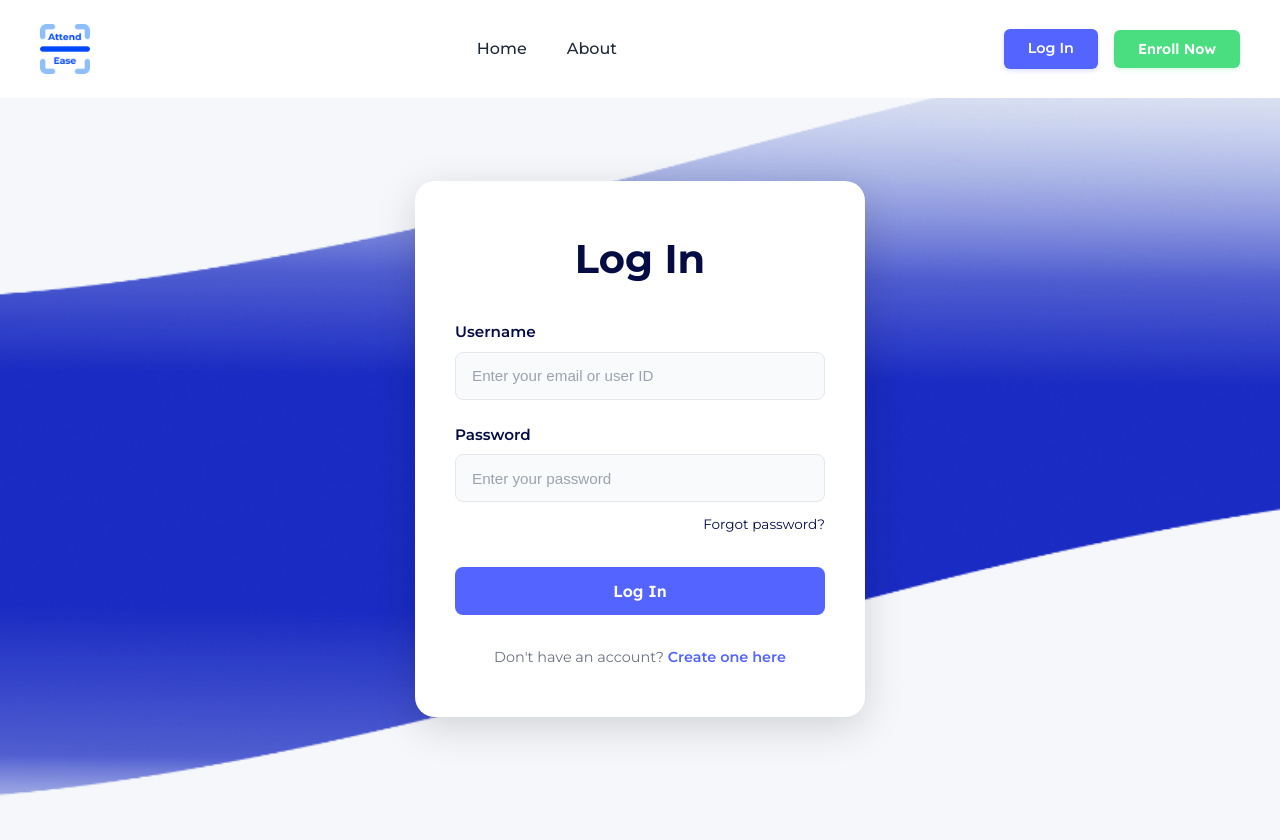
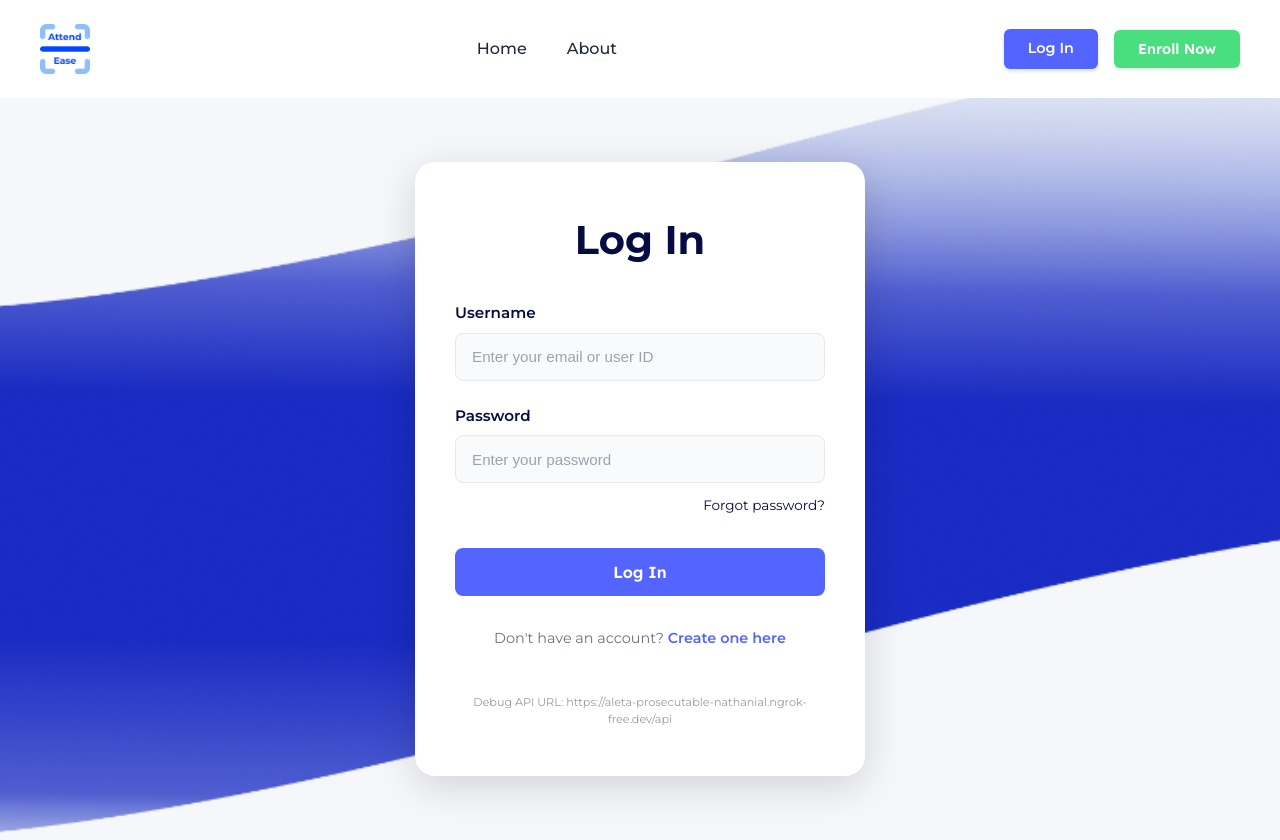
Before and after one commit to Johnrxyz/G3-STUDENT-ATTENDACE-MIS--With-QRcode-, a React app in the folder frontend/: page /login in a window 1280 px wide. Before the commit the page ends 800 px from the top, so only its background shows below. Built offline with nearby package versions, Linux system fonts and the light colour scheme; the HTML template or start-up script is replaced by a standard one.

Commit message:
added requirements for backend

```diff
--- a/frontend/src/api/axios.js
+++ b/frontend/src/api/axios.js
@@ -1,6 +1,6 @@
 import axios from 'axios';
 
-const BASE_URL = 'http://127.0.0.1:8000/api';
+const BASE_URL = import.meta.env.VITE_API_URL || 'http://127.0.0.1:8000/api';
 
 export default axios.create({
     baseURL: BASE_URL
--- a/frontend/src/pages/Login.jsx
+++ b/frontend/src/pages/Login.jsx
@@ -166,6 +166,9 @@ const Login = () => {
                             <p className="login-signup-text">
                                 Don't have an account? <Link to="/register" className="login-signup-link">Create one here</Link>
                             </p>
+                            <div style={{ marginTop: '20px', fontSize: '0.7em', color: '#999', textAlign: 'center' }}>
+                                Debug API URL: {import.meta.env.VITE_API_URL || 'Not Set (Using Default)'}
+                            </div>
                         </form>
                     </div>
                 </div>
```
Also changed, not shown: 1 other file (tests, documents, lock files or other folders).
